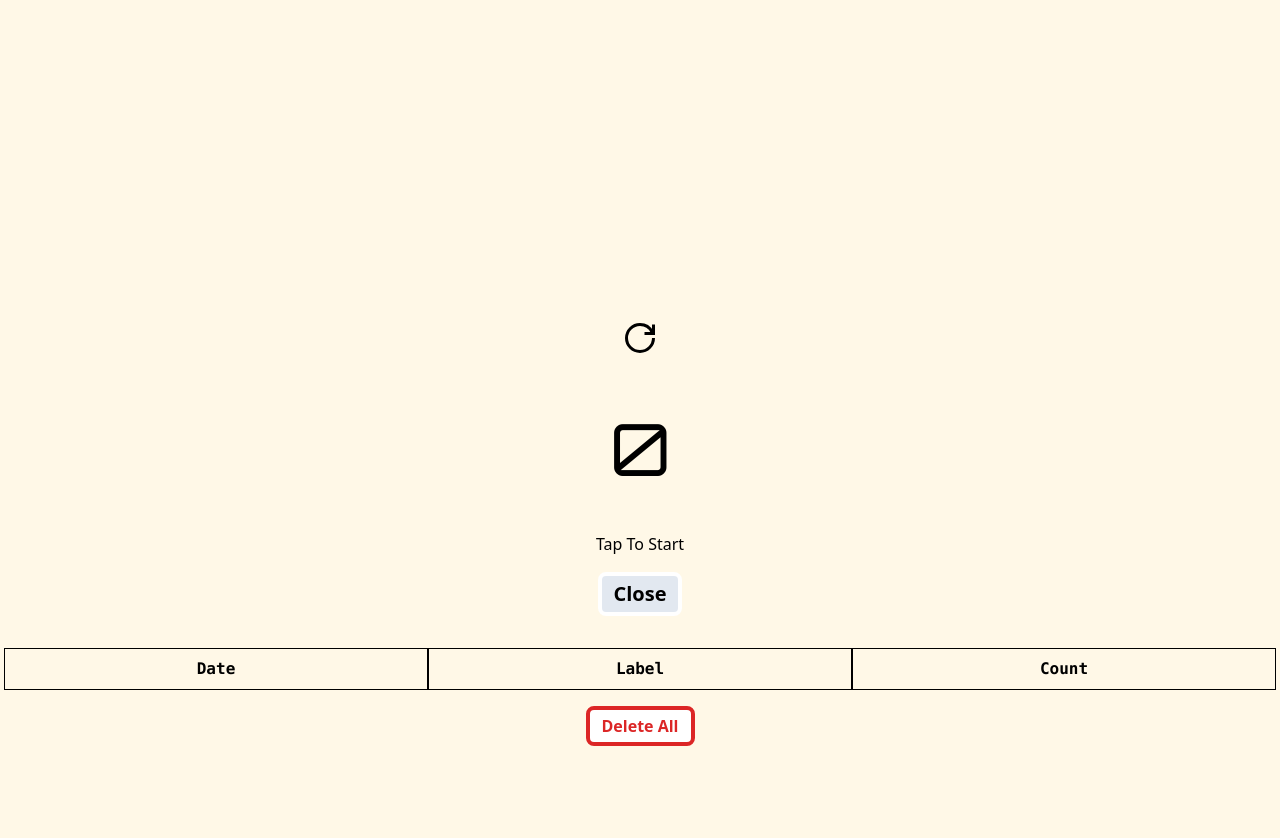
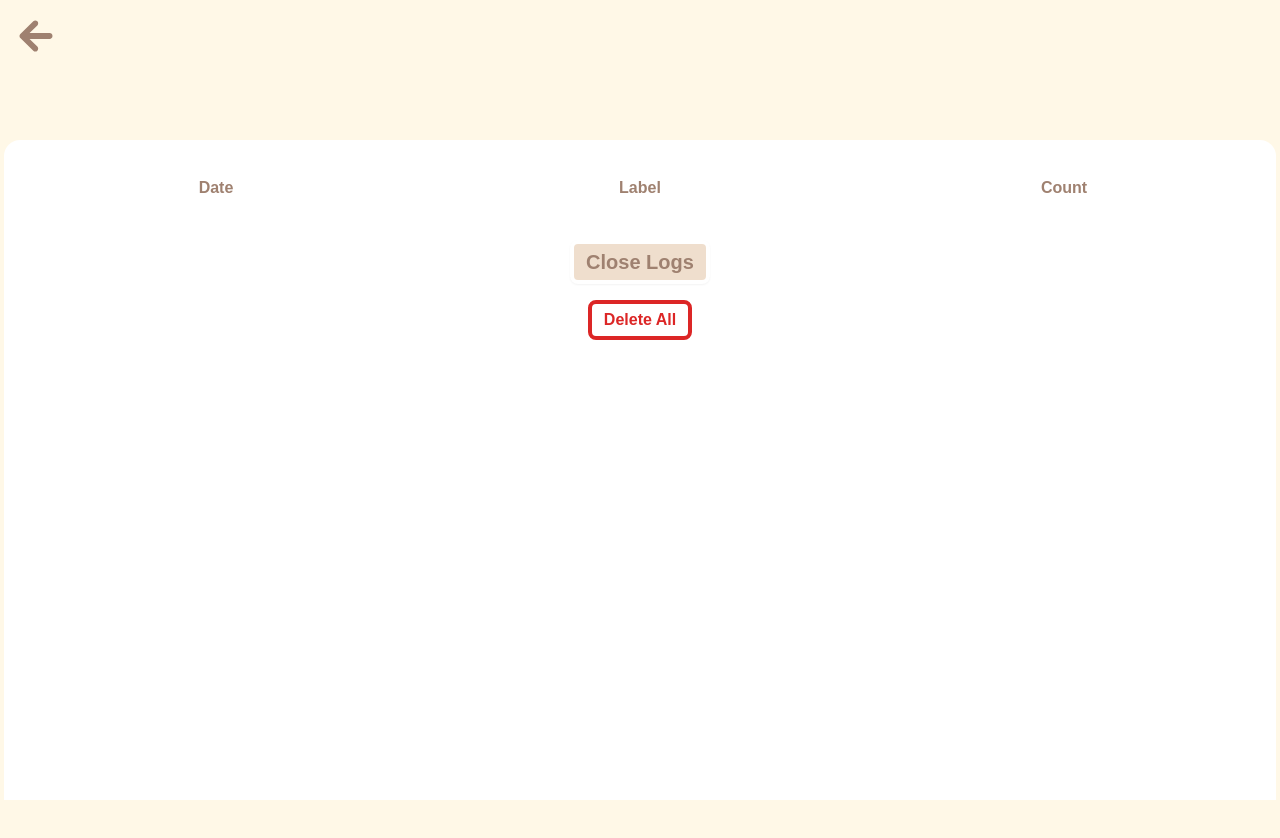
Before and after one commit to devXamr/dhikr-log, a React (Vite) app: page /simple in a window 1280 px wide. Both pictures are taken after a click on the button "Show Log". Shown: the top 838 px of the page. After the commit the page ends 800 px from the top, so only its background shows below. Built offline with nearby package versions, Linux system fonts and the light colour scheme; a web font is replaced by a local one.

Commit message:
revamped counting page and added pop in animations

```diff
--- a/src/CountingTasbih.jsx
+++ b/src/CountingTasbih.jsx
@@ -3,6 +3,9 @@ import {GrPowerReset} from "react-icons/gr";
 import RowComp from "./RowComp.jsx";
 import OneFullRow from "./OneFullRow.jsx";
 import DarkModeToggleButton from "./DarkModeToggleButton.jsx";
+import {useNavigate} from "react-router-dom";
+import { IoMdArrowRoundBack } from "react-icons/io";
+import {motion} from "motion/react";
 
 
 
@@ -72,6 +75,13 @@ export default function CountingTasbih({isDarkOn, setDark}){
         setIsLogClicked(prev => !prev)
     }
 
+    const nav = useNavigate()
+    function handleBackClick(){
+
+        nav('/')
+
+    }
+
 
 
     function handleLogSubmit(){
@@ -92,27 +102,33 @@ export default function CountingTasbih({isDarkOn, setDark}){
 
 
     return (
-        <div className={`${isDarkOn && 'dark'} dark:bg-black pb-16`}>
+        <div className={`${isDarkOn && 'dark'} dark:bg-black font-cabinet overflow-hidden`}>
             {/*<DarkModeToggleButton boolVal={isDarkOn} setterFunc={setDark}/>*/}
-            <div className='w-screen h-screen z-10 dark:bg-black' onClick={updateTasbih}>
+            <button onClick={handleBackClick} className='text-5xl fixed top-3 left-3 text-[#9F8170]'><IoMdArrowRoundBack/></button>
+            <div className='w-screen h-screen z-10 dark:bg-black pt-48' onClick={updateTasbih}>
 
 
-                <button className='mt-80 mx-auto w-fit block        '>
-                    <GrPowerReset onClick={resetTasbih} className='ml-auto mr-auto text-4xl dark:text-gray-500'/>
+
+                <button className='mx-auto w-fit block        '>
+                    <GrPowerReset onClick={resetTasbih} className='ml-auto mr-auto text-4xl text-[#9F8170] dark:text-gray-500'/>
                 </button>
 
 
-                <div className='font-orbitron text-center text-7xl mt-14 dark:text-gray-400'>{tasbih}</div>
+                <div className='font-orbitron text-center text-7xl text-[#9F8170] mt-14 dark:text-gray-400'>{tasbih}</div>
 
-                {tasbih === 0 && <div className='font-sans font-light text-center pt-12 dark:text-white'>Tap To Start</div>}
+                {tasbih === 0 && <div className='font-sans font-light text-lg text-center pt-12 dark:text-white'>Tap To Start</div>}
 
                 {tasbih > 0 && <button
-                    className='block font-bold text-center bg-slate-200 text-black w-max mt-11 mr-auto ml-auto pr-3 pl-3 pt-1 pb-1 rounded-lg text-xl border-4 border-white hover:border-green-800 hover:cursor-pointer duration-200 hover:px-5 dark:text-white dark:bg-gray-600 dark:border-gray-700' onClick={changeSave}>Save</button>}
+                    className='block font-bold text-center  text-[#9F8170] bg-[#efdecd] w-max mt-11 mr-auto ml-auto pr-3 pl-3 pt-1 pb-1 rounded-lg text-xl border-4 border-white shadow-sm hover:cursor-pointer duration-200 hover:px-5 dark:text-white dark:bg-gray-600 dark:border-gray-700' onClick={changeSave}>Save</button>}
 
 
-                <button onClick={changeLog} className='block font-bold text-center bg-slate-200 text-black w-max mt-4 mr-auto ml-auto pr-3 pl-3 pt-1 pb-1 rounded-lg text-xl mb-8 border-4 border-white hover:border-green-800 hover:cursor-pointer duration-200 hover:px-5 dark:text-white dark:bg-gray-600 dark:border-gray-700'>{isLogClicked? 'Close' : 'Show Log'}</button>
+                <button onClick={changeLog} className='block font-bold text-center shadow-sm w-max mt-4 mr-auto ml-auto pr-3 pl-3 pt-1 pb-1 rounded-lg text-xl mb-8 border-4 border-white hover:cursor-pointer duration-200 hover:px-5 dark:text-white dark:bg-gray-600 dark:border-gray-700 text-[#9F8170] bg-[#efdecd]'>Show Log</button>
                 { isLogClicked &&
-                    <div className='mr-1 ml-1 dark:bg-black'>
+                    <motion.div
+                        initial={{opacity: 0, y: 1000}}
+                        animate={{opacity: 100, y: 0}}
+                        transition={{ease: "easeInOut"}}
+                        className='mr-1 font-cabinet ml-1 relative bg-white h-screen bottom-96 pt-7 rounded-t-2xl dark:bg-black'>
                         <div className='flex justify-between font-bold'>
                             <RowComp text='Date'/>
                             <RowComp text='Label'/>
@@ -120,14 +136,20 @@ export default function CountingTasbih({isDarkOn, setDark}){
                         </div>
 
                         {allLogs.map(log => <OneFullRow date={log.date} lab={log.label} count={log.count}/>)}
+                        <button onClick={changeLog}
+                                className='block font-bold text-center shadow-sm w-max mt-8 mr-auto ml-auto pr-3 pl-3 pt-1 pb-1 rounded-lg text-xl mb-3 border-4 border-white hover:cursor-pointer duration-200 hover:px-5 dark:text-white dark:bg-gray-600 dark:border-gray-700 text-[#9F8170] bg-[#efdecd]'>Close Logs
+                        </button>
+                        {allLogs && <div
+                            className='font-bold text-center bg-white border-4 border-red-600 text-red-600 hover:text-white duration-200 hover:cursor-pointer hover:bg-red-600 w-max mt-4 mr-auto ml-auto pr-3 pl-3 pt-1 pb-1 rounded-lg'
+                            onClick={deleteLogs}>Delete All</div>}
 
-                        {allLogs && <div className='font-bold text-center bg-white border-4 border-red-600 text-red-600 hover:text-white duration-200 hover:cursor-pointer hover:bg-red-600 w-max mt-4 mr-auto ml-auto pr-3 pl-3 pt-1 pb-1 rounded-lg' onClick={deleteLogs}>Delete All</div>}
-                    </div>
+                    </motion.div>
 
                 }
             </div>
 
-            {isSaveClicked && <div className='dark:text-white dark:bg-gray-600 z-50 bg-gray-200 absolute top-80 left-16 text-center pr-7 pl-7 pb-16 pt-16 rounded-xl mr-auto ml-auto'>
+            {isSaveClicked && <div
+                className='dark:text-white dark:bg-gray-600 z-50 bg-gray-200 absolute top-80 left-16 text-center pr-7 pl-7 pb-16 pt-16 rounded-xl mr-auto ml-auto'>
                 <div className='text-xl font-bold mb-3'>Save As:</div>
                 <input type='text' value={name} onChange={updateName} placeholder='Enter name' className='py-2 rounded-xl px-3 dark:bg-gray-400 dark:text-white dark:font-semibold' />
                 <div onClick={handleLogSubmit}
--- a/src/Landing.jsx
+++ b/src/Landing.jsx
@@ -41,8 +41,8 @@ export default function Landing({isDarkOn, setDark}){
 
             </button>
 
-            <div className='text-center font-medium mt-14 text-lg'>The month of repentance ends in <span className='underline'>30</span> days</div>
-            <div className='text-center text-lg'>Make your time count</div>
+            <div className='text-center text-lg mt-10'>إِنَّ ٱللَّهَ يُحِبُّ ٱلتَّوَّٲبِينَ وَيُحِبُّ ٱلۡمُتَطَهِّرِينَ </div>
+            <div className='text-center text-lg max-w-56 mx-auto'>"Verily, Allah loves those who repent and those who purify themselves." [Al-Qur'an 2:222]</div>
 
 
 
--- a/src/RowComp.jsx
+++ b/src/RowComp.jsx
@@ -1,5 +1,5 @@
 export default function RowComp({text}){
-    return <div className=' dark:text-white dark:border-white w-1/3 text-center border border-black font-mono py-2'>
+    return <div className='text font-cabinet text-[#9F8170] dark:text-white dark:border-white w-1/3 text-center py-2'>
         {text}
 
     </div>
```
